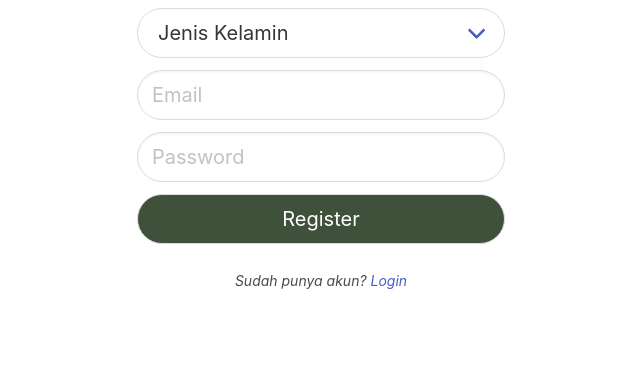
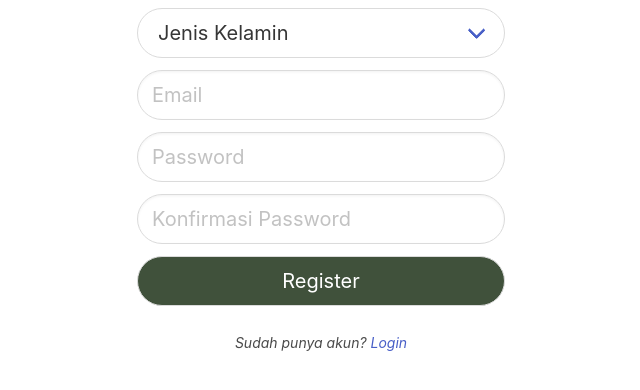
Before and after one commit to rkhawariz/ExpertSystem, a Flask app: page /register in a window 1280 px wide. Shown: the part 363-753 px from the top of the page, without its empty margins (515-1155 px from the left). Run offline with Flask 3, Linux system fonts and the light colour scheme; some libraries are stand-ins or nearby versions.

Commit message:
validasi password input

```diff
--- a/static/script.js
+++ b/static/script.js
@@ -30,15 +30,24 @@ function signup() {
   let gender = $("#gender").val();
   let email = $("#email").val();
   let password = $("#password").val();
+  let confirmPassword = document.getElementById("confirm_password").value;
 
-  if (
-    name == "" ||
-    age == "" ||
-    gender == "" ||
-    email == "" ||
-    password == ""
-  ) {
-    Swal.fire("Oops", "Data tidak lengkap!", "error");
+
+  if (!name || !age || !gender || !email || !password || !confirmPassword) {
+    Swal.fire({
+      icon: "warning",
+      title: "Field Kosong!",
+      text: "Semua field harus diisi!",
+    });
+    return;
+  }
+  if (password !== confirmPassword) {
+    Swal.fire({
+      icon: "error",
+      title: "Password Tidak Cocok!",
+      text: "Password dan Konfirmasi Password tidak cocok!",
+    });
+    return;
   } else {
     $.ajax({
       type: "POST",
@@ -77,7 +86,6 @@ function signup() {
     });
   }
 }
-
 
 function sign_in() {
   let email = $("#email").val();
--- a/templates/register.html
+++ b/templates/register.html
@@ -204,6 +204,16 @@
                   />
                 </div>
               </div>
+              <div class="field">
+                <div class="control">
+                  <input
+                    class="input is-medium is-input-reg"
+                    type="password"
+                    placeholder="Konfirmasi Password"
+                    id="confirm_password"
+                  />
+                </div>
+              </div>
               <button
                 class="button is-block is-fullwidth is-medium is-btn-regis"
                 onclick="signup()"
```
